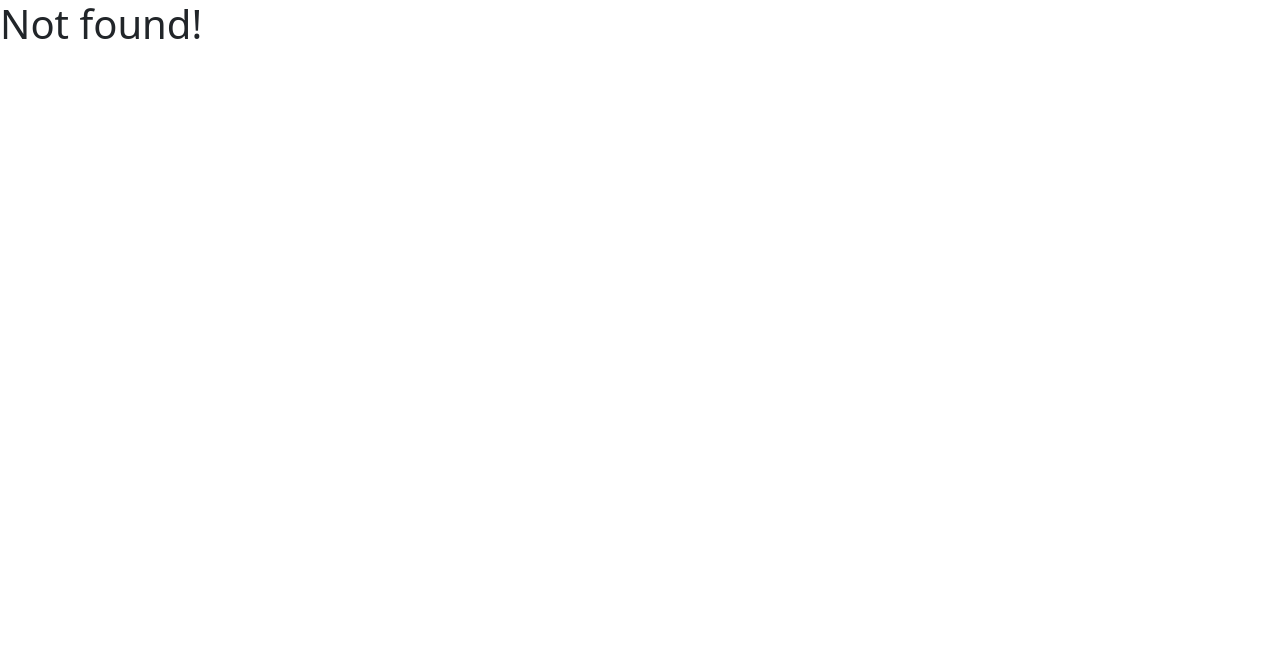
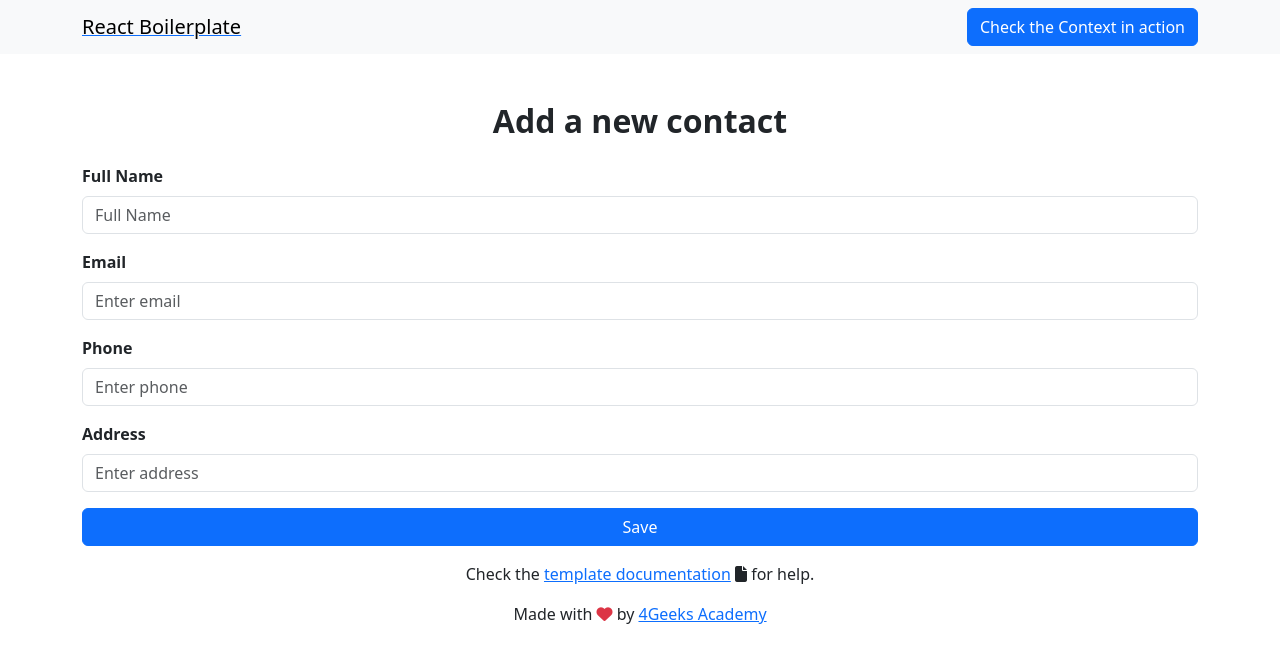
Before and after one commit to ADRlANO/ADRlANO-ContactCard, a React (Vite) app: page /create-contact in a window 1280 px wide. Before the commit this address had no page. Shown: the top 662 px of the page. Built offline with nearby package versions, Linux system fonts and the light colour scheme.

Commit message:
Contact List: Contact app setup +  page/route

```diff
--- /dev/null
+++ b/src/pages/AddContact.jsx
@@ -0,0 +1,26 @@
+export function AddContact() {
+    return (
+        <div className="container mt-5">
+            <h2 className="text-center fw-bold mb-4">Add a new contact</h2>
+            <form>
+                <div className="mb-3">
+                    <label className="form-label fw-semibold">Full Name</label>
+                    <input type="text" className="form-control" placeholder="Full Name" />
+                </div>
+                <div className="mb-3">
+                    <label className="form-label fw-semibold">Email</label>
+                    <input type="email" className="form-control" placeholder="Enter email" />
+                </div>
+                <div className="mb-3">
+                    <label className="form-label fw-semibold">Phone</label>
+                    <input type="tel" className="form-control" placeholder="Enter phone" />
+                </div>
+                <div className="mb-3">
+                    <label className="form-label fw-semibold">Address</label>
+                    <input type="text" className="form-control" placeholder="Enter address" />
+                </div>
+                <button type="submit" className="btn btn-primary w-100">Save</button>
+            </form>
+        </div>
+    );
+}
--- a/src/pages/Demo.jsx
+++ /dev/null
@@ -1,43 +0,0 @@
-// Import necessary components from react-router-dom and other parts of the application.
-import { Link } from "react-router-dom";
-import useGlobalReducer from "../hooks/useGlobalReducer";  // Custom hook for accessing the global state.
-
-export const Demo = () => {
-  // Access the global state and dispatch function using the useGlobalReducer hook.
-  const { store, dispatch } = useGlobalReducer()
-
-  return (
-    <div className="container">
-      <ul className="list-group">
-        {/* Map over the 'todos' array from the store and render each item as a list element */}
-        {store && store.todos?.map((item) => {
-          return (
-            <li
-              key={item.id}  // React key for list items.
-              className="list-group-item d-flex justify-content-between"
-              style={{ background: item.background }}>
-
-              {/* Link to the detail page of this todo. */}
-              <Link to={"/single/" + item.id}>Link to: {item.title} </Link>
-
-              <p>Open file ./store.js to see the global store that contains and updates the list of colors</p>
-
-              <button className="btn btn-success"
-                onClick={() => dispatch({
-                  type: "add_task",
-                  payload: { id: item.id, color: '#ffa500' }
-                })}>
-                Change Color
-              </button>
-            </li>
-          );
-        })}
-      </ul>
-      <br />
-
-      <Link to="/">
-        <button className="btn btn-primary">Back home</button>
-      </Link>
-    </div>
-  );
-};
--- a/src/pages/Home.jsx
+++ b/src/pages/Home.jsx
@@ -1,16 +1,12 @@
-import rigoImageUrl from "../assets/img/rigo-baby.jpg";
 import useGlobalReducer from "../hooks/useGlobalReducer.jsx";
 
 export const Home = () => {
 
-  const {store, dispatch} =useGlobalReducer()
+  const {store, dispatch} = useGlobalReducer()
 
 	return (
 		<div className="text-center mt-5">
 			<h1>Hello Rigo!!</h1>
-			<p>
-				<img src={rigoImageUrl} />
-			</p>
 		</div>
 	);
 };
--- a/src/pages/Layout.jsx
+++ b/src/pages/Layout.jsx
@@ -1,4 +1,5 @@
 import { Outlet } from "react-router-dom/dist"
+
 import ScrollToTop from "../components/ScrollToTop"
 import { Navbar } from "../components/Navbar"
 import { Footer } from "../components/Footer"
@@ -6,10 +7,10 @@
 // Base component that maintains the navbar and footer throughout the page and the scroll to top functionality.
 export const Layout = () => {
     return (
-        <ScrollToTop>
+        <div>
             <Navbar />
-                <Outlet />
+            <Outlet />
             <Footer />
-        </ScrollToTop>
+        </div>
     )
 }
--- a/src/pages/Single.jsx
+++ /dev/null
@@ -1,37 +0,0 @@
-// Import necessary hooks and components from react-router-dom and other libraries.
-import { Link, useParams } from "react-router-dom";  // To use link for navigation and useParams to get URL parameters
-import PropTypes from "prop-types";  // To define prop types for this component
-import rigoImageUrl from "../assets/img/rigo-baby.jpg"  // Import an image asset
-import useGlobalReducer from "../hooks/useGlobalReducer";  // Import a custom hook for accessing the global state
-
-// Define and export the Single component which displays individual item details.
-export const Single = props => {
-  // Access the global state using the custom hook.
-  const { store } = useGlobalReducer()
-
-  // Retrieve the 'theId' URL parameter using useParams hook.
-  const { theId } = useParams()
-  const singleTodo = store.todos.find(todo => todo.id === parseInt(theId));
-
-  return (
-    <div className="container text-center">
-      {/* Display the title of the todo element dynamically retrieved from the store using theId. */}
-      <h1 className="display-4">Todo: {singleTodo?.title}</h1>
-      <hr className="my-4" />  {/* A horizontal rule for visual separation. */}
-
-      {/* A Link component acts as an anchor tag but is used for client-side routing to prevent page reloads. */}
-      <Link to="/">
-        <span className="btn btn-primary btn-lg" href="#" role="button">
-          Back home
-        </span>
-      </Link>
-    </div>
-  );
-};
-
-// Use PropTypes to validate the props passed to this component, ensuring reliable behavior.
-Single.propTypes = {
-  // Although 'match' prop is defined here, it is not used in the component.
-  // Consider removing or using it as needed.
-  match: PropTypes.object
-};
--- a/src/routes.jsx
+++ b/src/routes.jsx
@@ -1,14 +1,13 @@
 // Import necessary components and functions from react-router-dom.
 
 import {
-    createBrowserRouter,
-    createRoutesFromElements,
-    Route,
+  Route,
+  createBrowserRouter,
+  createRoutesFromElements,
 } from "react-router-dom";
+import { Home } from "./pages/Home";
 import { Layout } from "./pages/Layout";
-import { Home } from "./pages/Home";
-import { Single } from "./pages/Single";
-import { Demo } from "./pages/Demo";
+import { AddContact } from "./pages/AddContact";
 
 export const router = createBrowserRouter(
     createRoutesFromElements(
@@ -23,8 +22,7 @@
 
         {/* Nested Routes: Defines sub-routes within the BaseHome component. */}
         <Route path= "/" element={<Home />} />
-        <Route path="/single/:theId" element={ <Single />} />  {/* Dynamic route for single items */}
-        <Route path="/demo" element={<Demo />} />
+        <Route path="/create-contact" element={<AddContact />} />
       </Route>
     )
 );
```
Also changed, not shown: src/assets/img/rigo-baby.jpg (deleted).
